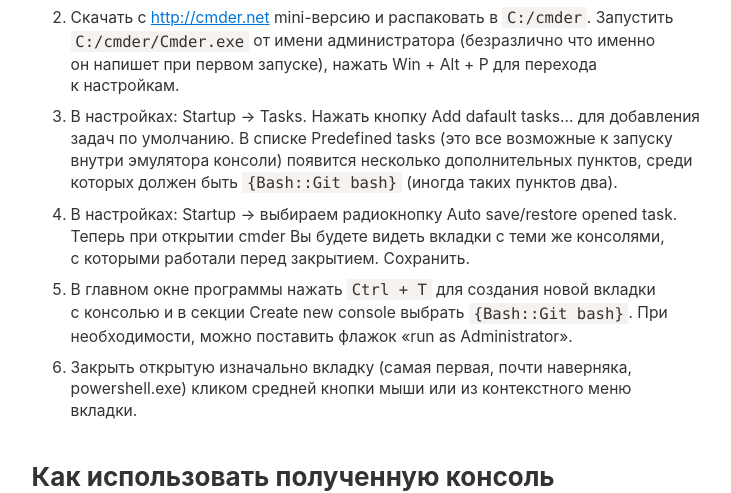
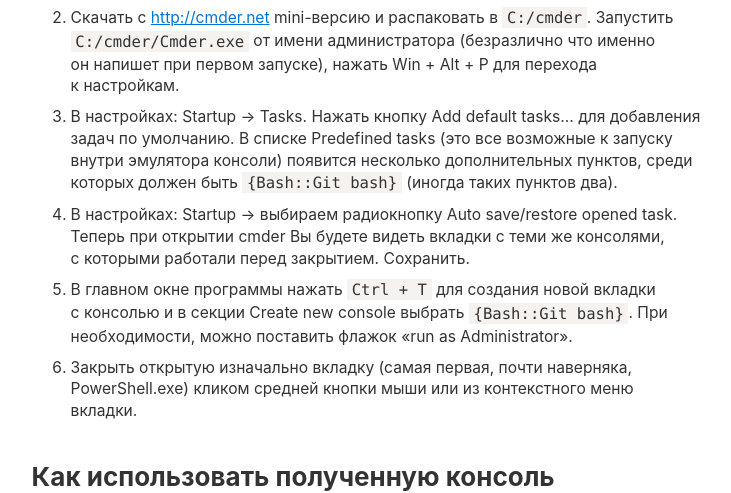
Before and after one commit to nicothin/nicothin.github.io, a Jekyll site: the page built from _posts/2015-10-11-console-windows.md, in a window 1280 px wide and 900 px high, scrolled down 1044 px. Shown: the part 153-646 px from the top of the window, without its empty margins (274-1005 px from the left). Built offline with Jekyll 4.4.1, drawn with Linux system fonts in a browser that asks for light colours.

Commit message:
Поправил орфографию в некоторых статьях

```diff
--- a/_posts/2015-10-11-console-windows.md
+++ b/_posts/2015-10-11-console-windows.md
@@ -20,10 +20,10 @@
 
 1.  Скачать и установить [Git](https://git-scm.com/download/win) (если еще не ставили). Установщик спрашивает добавлять ли в контекстное меню проводника пункты запуска Git Bash и Git GUI. Я отказался, ибо планирую использовать эмулятор консоли. Прочее можно оставить по умолчанию.
 2.  Скачать с [http://cmder.net](http://cmder.net/) mini-версию и распаковать в `C:/cmder`. Запустить `C:/cmder/Cmder.exe` от имени администратора (безразлично что именно он напишет при первом запуске), нажать Win + Alt + P для перехода к настройкам.
-3.  В настройках: Startup → Tasks. Нажать кнопку Add dafault tasks... для добавления задач по умолчанию. В списке Predefined tasks (это все возможные к запуску внутри эмулятора консоли) появится несколько дополнительных пунктов, среди которых должен быть `{Bash::Git bash}` (иногда таких пунктов два).
+3.  В настройках: Startup → Tasks. Нажать кнопку Add default tasks... для добавления задач по умолчанию. В списке Predefined tasks (это все возможные к запуску внутри эмулятора консоли) появится несколько дополнительных пунктов, среди которых должен быть `{Bash::Git bash}` (иногда таких пунктов два).
 4.  В настройках: Startup → выбираем радиокнопку Auto save/restore opened task. Теперь при открытии cmder Вы будете видеть вкладки с теми же консолями, с которыми работали перед закрытием. Сохранить.
 5.  В главном окне программы нажать `Ctrl + T` для создания новой вкладки с консолью и в секции Create new console выбрать `{Bash::Git bash}`. При необходимости, можно поставить флажок «run as Administrator».
-6.  Закрыть открытую изначально вкладку (самая первая, почти наверняка, powershell.exe) кликом средней кнопки мыши или из контекстного меню вкладки.
+6.  Закрыть открытую изначально вкладку (самая первая, почти наверняка, PowerShell.exe) кликом средней кнопки мыши или из контекстного меню вкладки.
 
 ## Как использовать полученную консоль
 
```
Also changed, not shown: _posts/2016-01-10-svg-sprites.md (+1 -1 lines), _posts/2016-11-26-icon-fonts-2017.md (+1 -1 lines), _posts/2018-07-19-windows-subsystem-for-linux.md (+3 -1 lines), about.md (+1 -1 lines).
